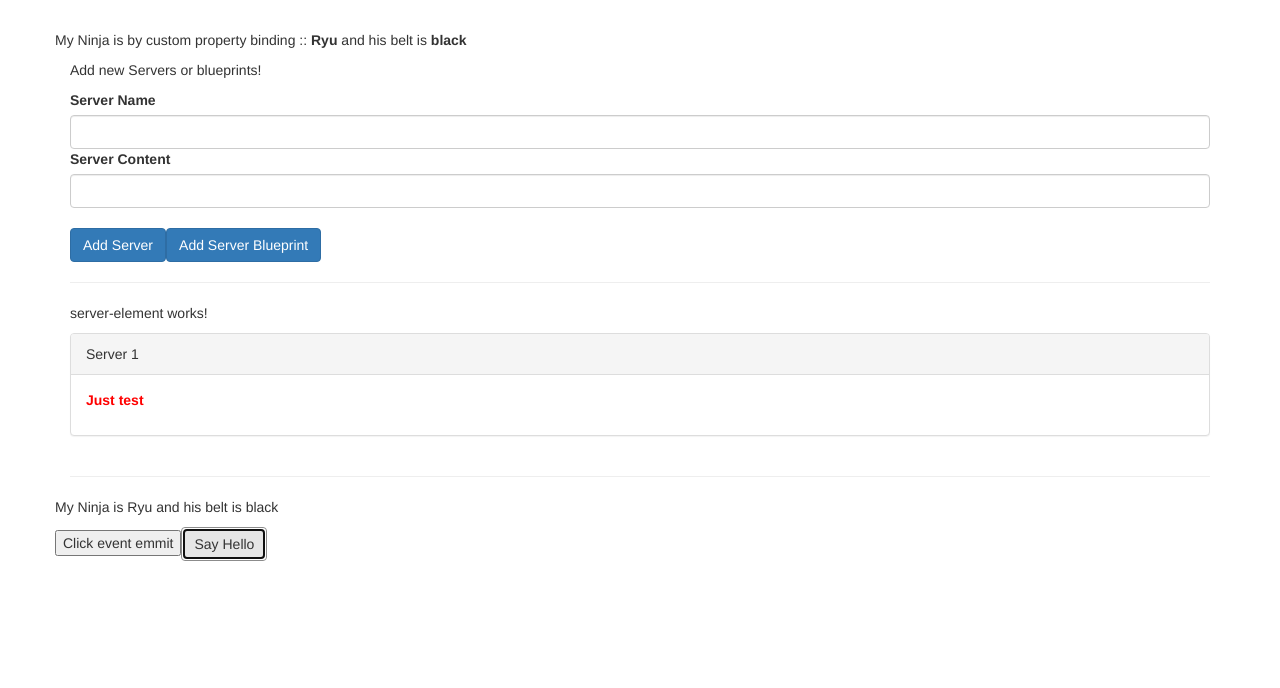
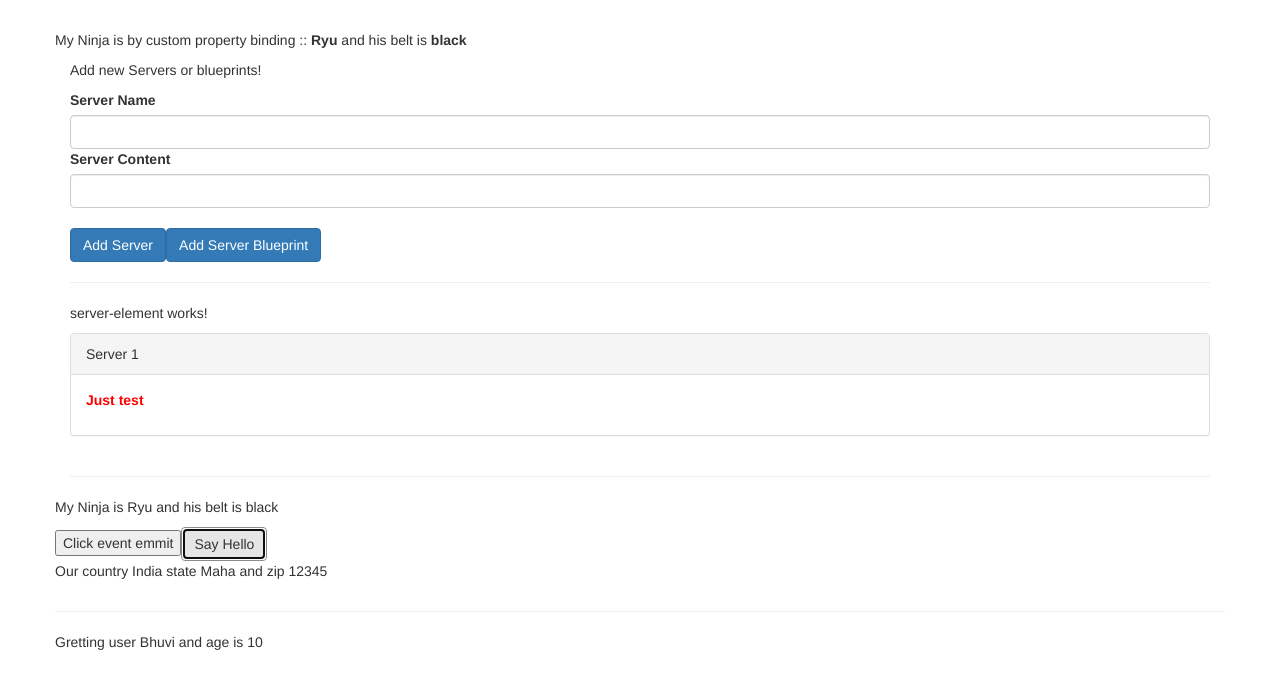
Before and after one commit to git-rp/angularjs, an Angular app in the folder cmp-databinding-start/: page / in a window 1280 px wide. Both pictures are taken after a click on the button "Say Hello". Shown: the top 688 px of the page. Built offline with nearby package versions, Linux system fonts and the light colour scheme.

Commit message:
practise

```diff
--- a/cmp-databinding-start/src/app/app.component.html
+++ b/cmp-databinding-start/src/app/app.component.html
@@ -1,5 +1,9 @@
 <div class="container">
-  <app-cockpit [ninjaData]="ninja"></app-cockpit>
+  <app-cockpit
+    [ninjaData]="ninja"
+    (serverCreated)="onServerAdded($event)"
+    (blueprintCreated)="onBluePrintAdded($event)"
+  ></app-cockpit>
   <hr />
   <div class="row">
     <div class="col-xs-12">
@@ -11,6 +15,15 @@
   </div>
   <hr />
   <div class="row">
-    <app-home [ninjaData]="ninja" (onYell)="yell($event)"></app-home>
+    <app-home
+      [ninjaData]="ninja"
+      [myCountry]="country"
+      (onYell)="yell($event)"
+      (onHello)="sayHello($event)"
+    ></app-home>
+  </div>
+  <div class="row">
+    <hr />
+    <app-greet-user [userData]="userData"></app-greet-user>
   </div>
 </div>
--- a/cmp-databinding-start/src/app/app.component.ts
+++ b/cmp-databinding-start/src/app/app.component.ts
@@ -9,14 +9,43 @@ export class AppComponent {
   serverElements = [{ type: 'server', name: 'Server 1', content: 'Just test' }];
   newServerName = '';
   newServerContent = '';
+  userData = {
+    name: '',
+    age: 0,
+  };
   ninja = {
     name: 'Ryu',
     belt: 'black',
   };
+  country = {
+    country: 'India',
+    state: 'Maha',
+    zip: '12345',
+  };
   yell(e) {
     alert('i am yelling');
   }
-  sayHello(user) {
-    alert(user);
+  sayHello(userData: { name: string; age: number }) {
+    alert(userData.name);
+    this.userData = userData;
+  }
+
+  onServerAdded(serverData: { serverName: string; serverContent: string }) {
+    this.serverElements.push({
+      type: 'server',
+      name: serverData.serverName,
+      content: serverData.serverContent,
+    });
+  }
+
+  onBluePrintAdded(bluePrintData: {
+    serverName: string;
+    serverContent: string;
+  }) {
+    this.serverElements.push({
+      type: 'blueprint',
+      name: bluePrintData.serverName,
+      content: bluePrintData.serverContent,
+    });
   }
 }
--- a/cmp-databinding-start/src/app/app.module.ts
+++ b/cmp-databinding-start/src/app/app.module.ts
@@ -7,13 +7,15 @@ import { AppComponent } from './app.component';
 import { CockpitComponent } from './cockpit/cockpit.component';
 import { ServerElementComponent } from './server-element/server-element.component';
 import { HomeComponent } from './home/home.component';
+import { GreetUserComponent } from './greet-user/greet-user.component';
 
 @NgModule({
   declarations: [
     AppComponent,
     CockpitComponent,
     ServerElementComponent,
-    HomeComponent
+    HomeComponent,
+    GreetUserComponent
   ],
   imports: [
     BrowserModule,
--- a/cmp-databinding-start/src/app/cockpit/cockpit.component.ts
+++ b/cmp-databinding-start/src/app/cockpit/cockpit.component.ts
@@ -1,4 +1,4 @@
-import { Component, Input, OnInit } from '@angular/core';
+import { Component, Input, OnInit, Output, EventEmitter } from '@angular/core';
 
 @Component({
   selector: 'app-cockpit',
@@ -7,12 +7,24 @@ import { Component, Input, OnInit } from '@angular/core';
 })
 export class CockpitComponent implements OnInit {
   @Input() ninjaData: { name: string; belt: string };
+  @Output() serverCreated = new EventEmitter<{
+    serverName: string;
+    serverContent: string;
+  }>();
+  @Output() blueprintCreated = new EventEmitter<{
+    serverName: string;
+    serverContent: string;
+  }>();
   newServerName = '';
   newServerContent = '';
   constructor() {}
 
   ngOnInit(): void {}
   onAddServer() {
+    this.serverCreated.emit({
+      serverName: this.newServerName,
+      serverContent: this.newServerContent,
+    });
     // this.serverElements.push({
     //   type: 'server',
     //   name: this.newServerName,
@@ -21,6 +33,10 @@ export class CockpitComponent implements OnInit {
   }
 
   onAddBlueprint() {
+    this.blueprintCreated.emit({
+      serverName: this.newServerName,
+      serverContent: this.newServerContent,
+    });
     // this.serverElements.push({
     //   type: 'blueprint',
     //   name: this.newServerName,
--- /dev/null
+++ b/cmp-databinding-start/src/app/greet-user/greet-user.component.html
@@ -0,0 +1,3 @@
+<p *ngIf="userData.name !== ''">
+  Gretting user {{ userData.name }} and age is {{ userData.age }}
+</p>
--- /dev/null
+++ b/cmp-databinding-start/src/app/greet-user/greet-user.component.ts
@@ -0,0 +1,13 @@
+import { Component, OnInit, Input } from '@angular/core';
+
+@Component({
+  selector: 'app-greet-user',
+  templateUrl: './greet-user.component.html',
+  styleUrls: ['./greet-user.component.css'],
+})
+export class GreetUserComponent implements OnInit {
+  @Input() userData: { name: string; age: number };
+  constructor() {}
+
+  ngOnInit(): void {}
+}
--- a/cmp-databinding-start/src/app/home/home.component.html
+++ b/cmp-databinding-start/src/app/home/home.component.html
@@ -4,3 +4,7 @@
 <button type="button" (click)="fireHelloEvent($event)" class="btn btn-default">
   Say Hello
 </button>
+<p>
+  Our country {{ myCountry.country }} state {{ myCountry.state }} and zip
+  {{ myCountry.zip }}
+</p>
--- a/cmp-databinding-start/src/app/home/home.component.ts
+++ b/cmp-databinding-start/src/app/home/home.component.ts
@@ -7,8 +7,10 @@ import { Component, OnInit, Input, Output, EventEmitter } from '@angular/core';
 })
 export class HomeComponent implements OnInit {
   @Input() ninjaData: { name: string; belt: string };
+  @Input() myCountry: { country: string; state: string; zip: number };
   @Output() onYell = new EventEmitter();
-  @Output() onHello = new EventEmitter();
+  @Output() onHello = new EventEmitter<{ name: string; age: number }>();
+
   constructor() {}
 
   ngOnInit(): void {}
```
Also changed, not shown: cmp-databinding-start/src/app/greet-user/greet-user.component.css (added), 1 other file (tests, documents, lock files or other folders).
